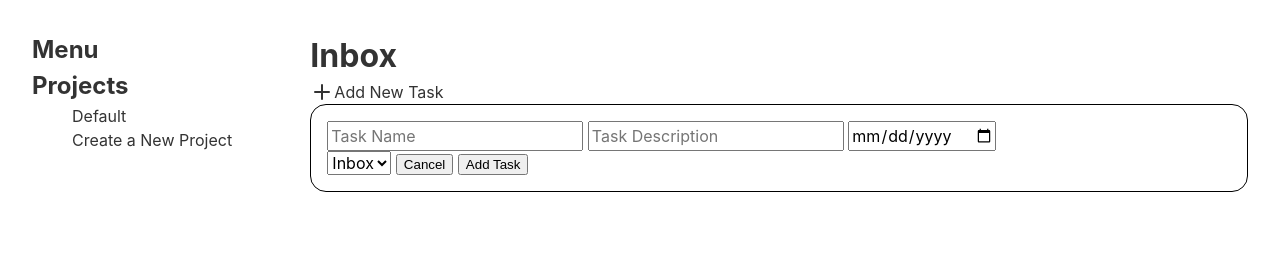
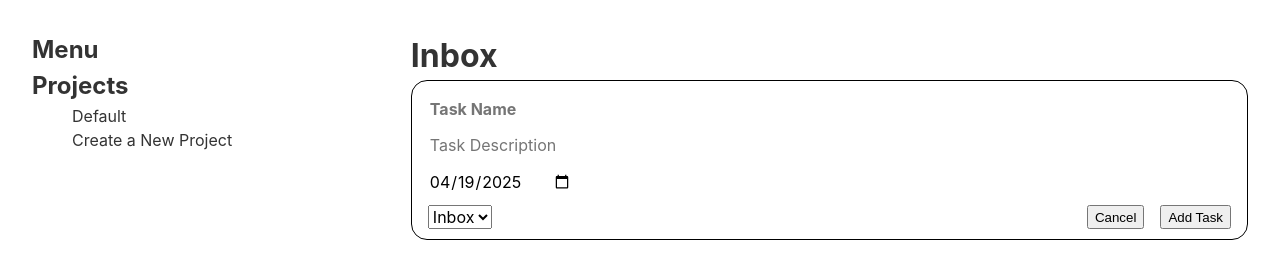
Before and after one commit to vini-ar/todo-list, a website built with webpack: page src/index.html in a window 1280 px wide. Both pictures are taken after a click on the button "Add New Task". Built offline with nearby package versions, Linux system fonts and the light colour scheme.

Commit message:
Finish Add Task Container

```diff
--- /dev/null
+++ b/src/displayAddTaskContainer.js
@@ -0,0 +1,8 @@
+export function displayAddTaskContainer() {
+    const taskAddFormContainer = document.querySelector(".task-add__form-container")
+    const button = document.querySelector(".task-add__button")
+
+    button.classList.add("hide")
+    taskAddFormContainer.classList.remove("hide")
+
+}
--- a/src/hideButton.js
+++ b/src/hideButton.js
@@ -1,2 +1,3 @@
 export function hideButton() {
+
 }
--- a/src/index.html
+++ b/src/index.html
@@ -23,14 +23,18 @@
             <div class="content__title">
                 <h1>Inbox</h1>
             </div>
+            <div class="task-list__container">
+                <li class="task-list">
+                </li>
+            </div>
             <div class="task-add">
                 <div class="task-add__button-container">
-                    <button class="task-add-btn">
+                    <button class="task-add__button">
                         <i data-lucide="plus"></i>
                         <span class="task-name">Add New Task</span>
                     </button>
                 </div>
-                <div class="task-add__form-container">
+                <div class="task-add__form-container hide">
                     <form class="task-add__form">
                         <label for="task-name-input">
                             <input
@@ -62,10 +66,9 @@
                             <option value="inbox">Inbox</option>
                         </select>
                         <button class="task-add__cancel" type="button">Cancel</button>
-                        <button class="task-add__add-submit" type="submit">Add Task</button>
+                        <button class="task-add__submit" type="submit">Add Task</button>
                     </div>
                 </div>
-            </div>
         </div>
     </div>
 
--- a/src/index.js
+++ b/src/index.js
@@ -5,18 +5,15 @@ import { projectFactory } from './projectFactory'
 import { renderTask } from './renderTask';
 import { taskFactory } from  './taskFactory'
 import { loadTasks } from './loadTasks';
-import { renderAddTaskContainer } from './renderAddTaskContainer';
+import {displayAddTaskContainer } from './displayAddTaskContainer'
 import { hideButton } from './hideButton';
 
 createIcons({ icons });
 let inbox = []
 
-
-const taskList = document.querySelector('.task-list')
-const addTaskButton = document.querySelector('.task-add-btn')
+const addTaskButton = document.querySelector('.task-add__button')
 addTaskButton.addEventListener('click', () => {
-    hideButton()
-    renderAddTaskContainer()
+    displayAddTaskContainer()
     /*
     const Task = taskFactory()
     const ul = renderTask(Task)
@@ -25,5 +22,17 @@ addTaskButton.addEventListener('click', () => {
     */
 })
 
+const taskDateInput = document.getElementById("task-date-input")
+taskDateInput.value = format(new Date(), "yyyy-MM-dd")
+
+const taskAddCancelButton = document.querySelector(".task-add__cancel")
+taskAddCancelButton.addEventListener("click", () => {
+    const taskAddFormContainer = document.querySelector(".task-add__form-container")
+    const button = document.querySelector(".task-add__button")
+
+    button.classList.remove("hide")
+    taskAddFormContainer.classList.add("hide")
+
+})
 
 document.addEventListener('DOMContentLoaded', () => loadTasks(inbox))
--- a/src/renderAddTaskContainer.js
+++ /dev/null
@@ -1,4 +0,0 @@
-export function renderAddTaskContainer() {
-    const parentDiv = document.querySelector(".container-task-add-btn")
-
-}
--- a/src/styles.css
+++ b/src/styles.css
@@ -110,7 +110,7 @@ h1, h2, h3, h4, h5, h6 {
   .container-task-add-btn:hover {
     color: var(--main-red)
   }
-  .task-add-btn {
+  .task-add__button {
     width: 100%;
     background: none;
     color: inherit;
@@ -130,5 +130,39 @@ h1, h2, h3, h4, h5, h6 {
   .task-add__form-container {
     border: 1px solid black;
     border-radius: 1rem;
-    padding: 1rem
+    padding: 0.25rem 1rem;
+    display: flex;
+    flex-direction: column;
+    height: 10rem;
   }
+
+  .task-add__form {
+    display: flex;
+    height: 80%;
+    flex-direction: column;
+    justify-content: space-evenly;
+
+  }
+  .task-add__input {
+    border: 0;
+  }
+  .task-add__input--name, .task-add__input--description {
+    width: 100%;
+  }
+
+  .task-add__input--name {
+    font-weight: bold;
+  }
+
+  .task-add__controlls {
+    display: flex;
+    flex-direction: row;
+    gap: 1rem;
+  }
+  .task-add__select {
+    margin-right: auto;
+  }
+
+  .hide {
+    display: none;
+  }
```
